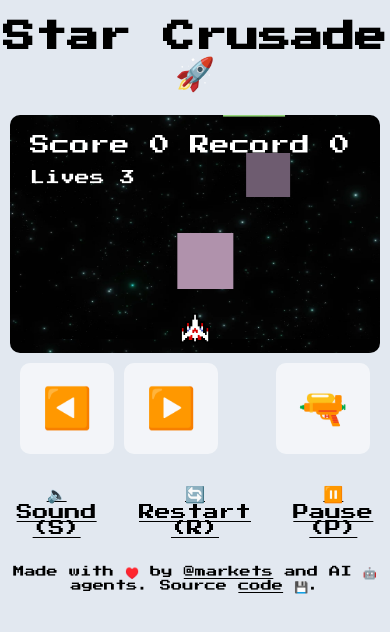
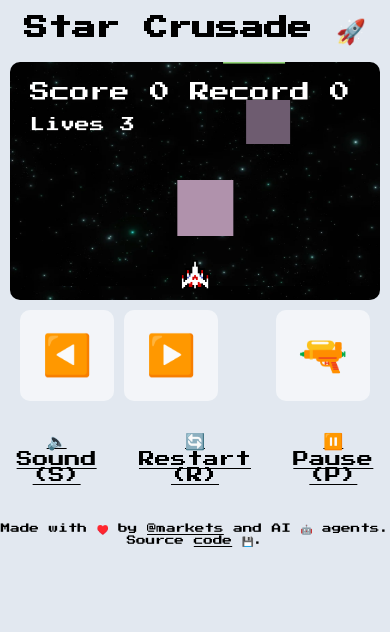
Before and after one commit to markets/star-crusade, a plain HTML site: page src/index.html in a window 390 px wide. Drawn offline with Linux system fonts and the light colour scheme.

Commit message:
small css tweaks 💅

```diff
--- a/src/styles.css
+++ b/src/styles.css
@@ -1,7 +1,6 @@
 body {
   background-color: #e2e8f0;
   font-family: 'Press Start 2P';
-  font-size: 1.2em;
   text-align: center;
   margin: 0;
   overflow-x: hidden;
@@ -26,8 +25,6 @@ button {
   width: 100%;
   display: flex;
   justify-content: center;
-  align-items: center;
-  flex-direction: column;
 }
 
 canvas {
@@ -62,8 +59,8 @@ canvas {
 }
 
 #footer {
-  font-size: 0.7em;
-  margin-top: 30px;
+  font-size: 0.6em;
+  margin-top: 40px;
 }
 
 .movement-controls {
@@ -72,8 +69,8 @@ canvas {
 }
 
 @media (max-width: 768px) {
-  body {
-    font-size: 1em;
+  h1 {
+    font-size: 1.5em;
   }
 
   #mobile-controls {
```
